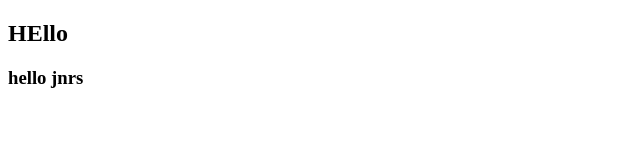
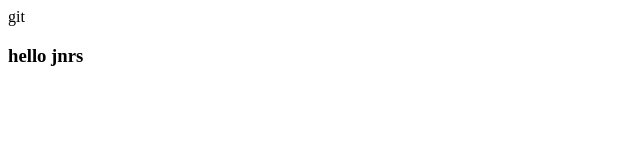
Before and after one commit to Omkaarini-24s/gitdemo, a plain HTML site: page index.html in a window 1280 px wide. Shown: the whole page, without its empty margins (0-640 px from the left). Drawn offline with Linux system fonts and the light colour scheme.

Commit message:
removed h2 ele

```diff
--- a/index.html
+++ b/index.html
@@ -6,8 +6,7 @@
     <meta name="viewport" content="width=device-width, initial-scale=1.0">
     <title>Document</title>
 </head>
-<body>
-    <h2>HEllo</h2>
+<body>git
     <h3>hello jnrs</h3>
 </body>
 </html>
```
